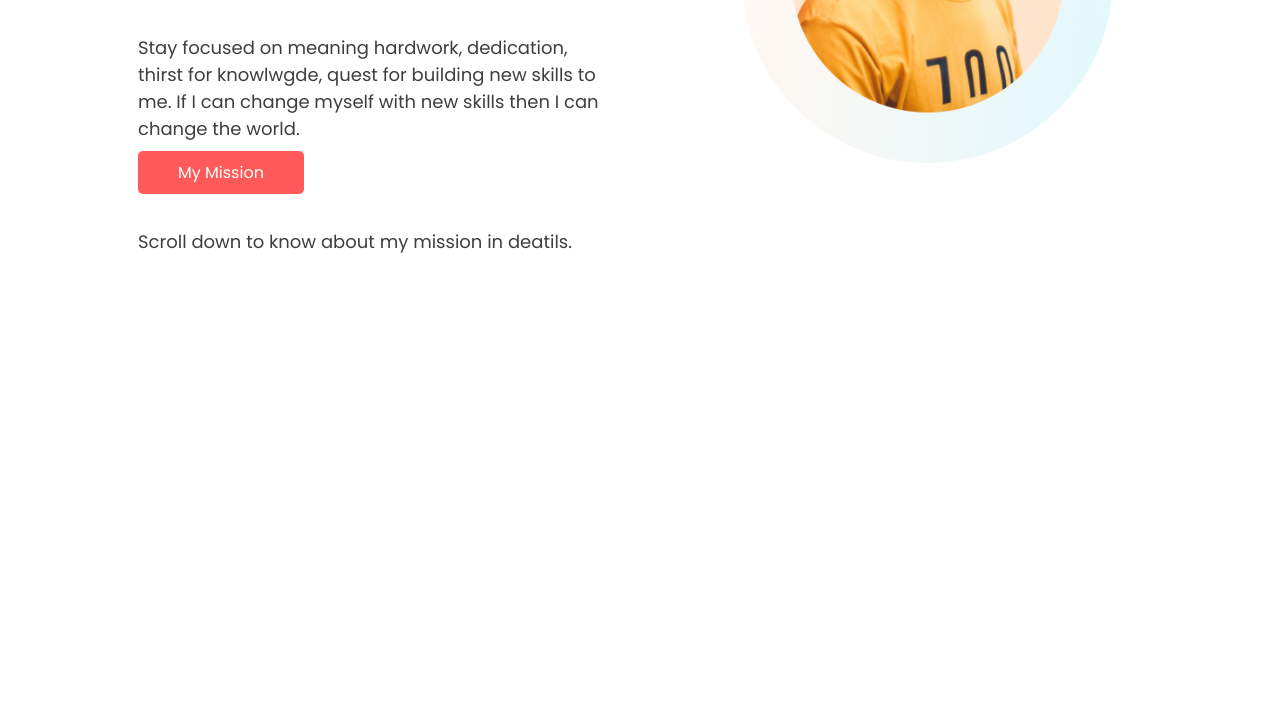
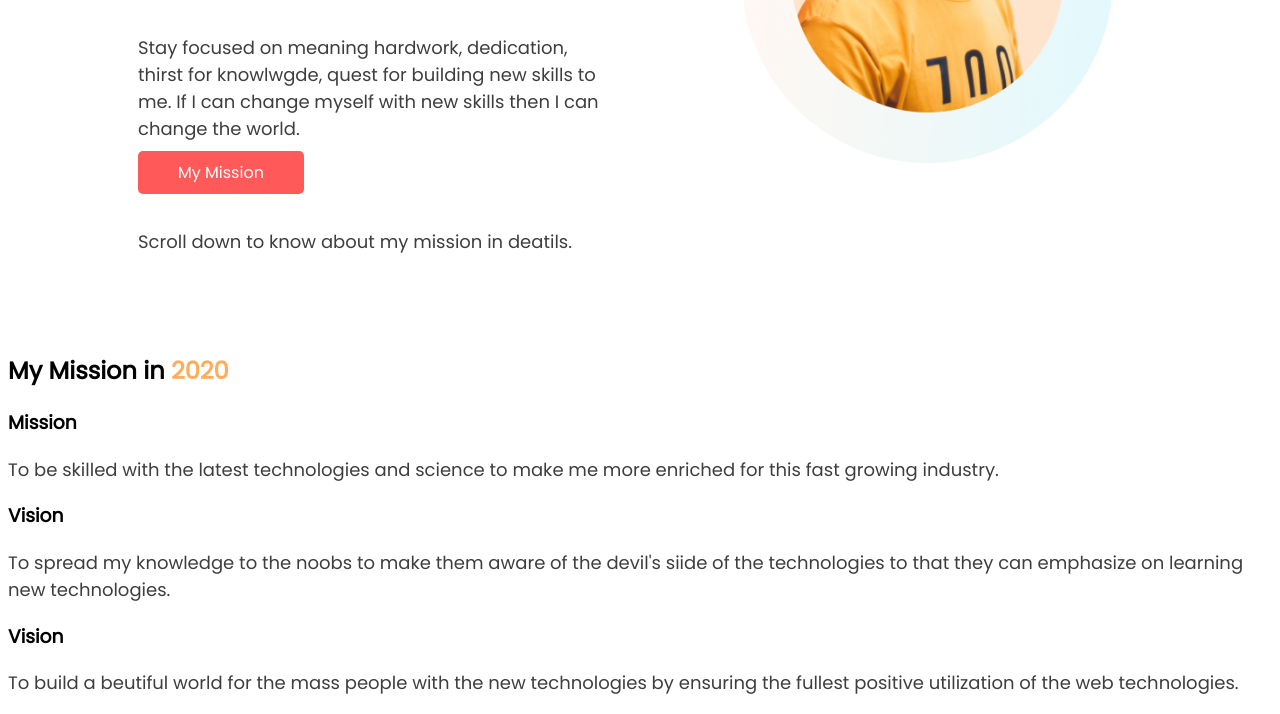
Before and after one commit to Zahid-BM/mission-2020, a plain HTML site: page index.html in a window 1280 px wide. Shown: the part 318-1032 px from the top of the page. Before the commit the page ends 800 px from the top, so only its background shows below. Drawn offline with Linux system fonts and the light colour scheme.

Commit message:
2nd part HTML done

```diff
--- a/index.html
+++ b/index.html
@@ -18,7 +18,7 @@
     <section class="double-div">
         <div class="half-width">
             <h1>Stay Focused on
-                <span class="h1-span">Mission 2022</span></h1>
+                <span class="color-span">Mission 2022</span></h1>
             <p>Stay focused on meaning hardwork, dedication, thirst for knowlwgde, quest for building new skills to me.
                 If I can change myself with new skills then I can change the world. </p>
             <a class="button" target="_blank" href="">My Mission</a> <br> <br>
@@ -28,6 +28,27 @@
             <img src="images/person/person-2.png" alt="">
         </div>
     </section>
+    <section class="tripple-div">
+        <h2>My Mission in <span class="color-span">2020</span></h2>
+        <div class="three-box">
+            <div class="icon">
+                <h3>Mission</h3>
+                <p> To be skilled with the latest technologies and science to make me more enriched for this fast
+                    growing industry.</p>
+            </div>
+            <div class="icon">
+                <h3>Vision</h3>
+                <p> To spread my knowledge to the noobs to make them aware of the devil's siide of the technologies to
+                    that they can emphasize on learning new technologies.</p>
+            </div>
+            <div class="icon">
+                <h3>Vision</h3>
+                <p> To build a beutiful world for the mass people with the new technologies by ensuring the fullest
+                    positive utilization of the web technologies.</p>
+            </div>
+        </div>
+
+    </section>
 </body>
 
 </html>
--- a/style.css
+++ b/style.css
@@ -4,7 +4,7 @@ body{
 }
 .double-div{
     display: flex;
-
+   margin-bottom: 80px;
 
 }
 .half-width{
@@ -26,7 +26,7 @@ h1{
     font-weight: 600;
 
 }
-.h1-span{
+.color-span{
     color: #FFAD5A;
 
 }
```
